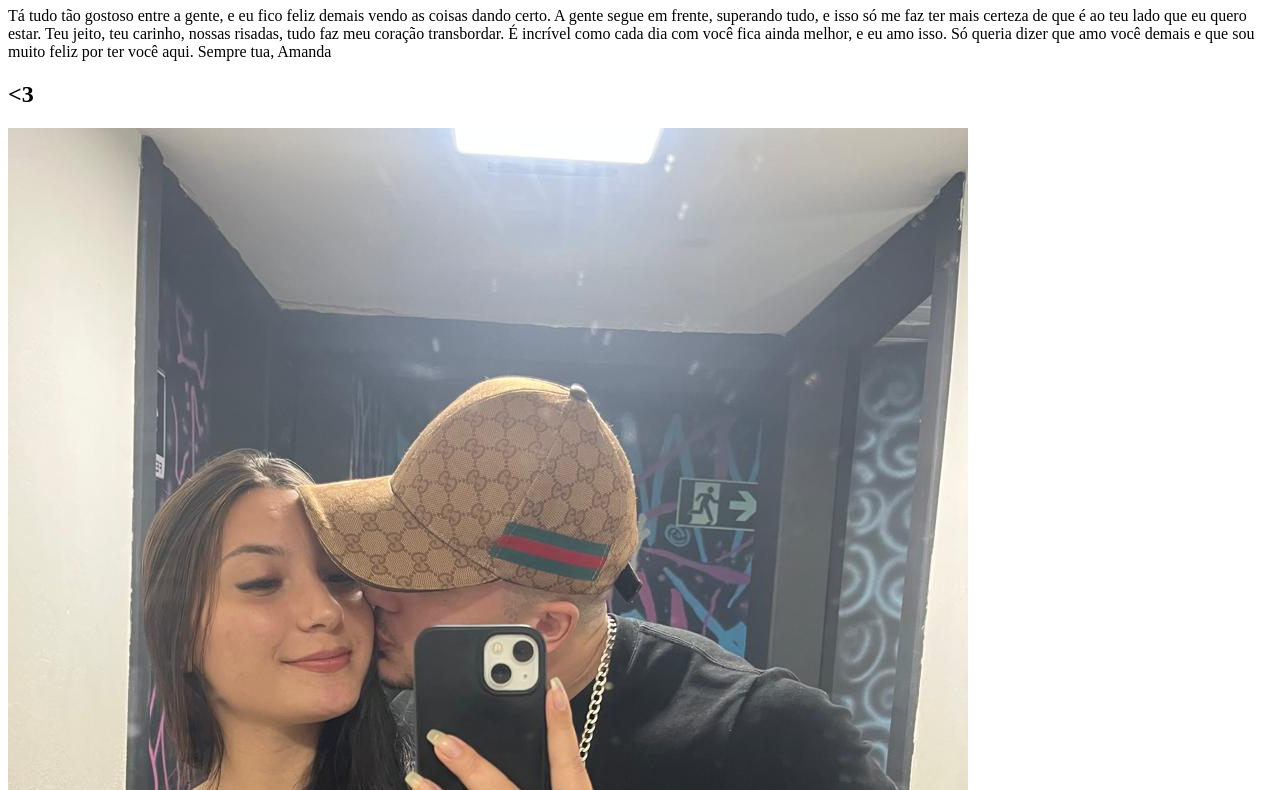
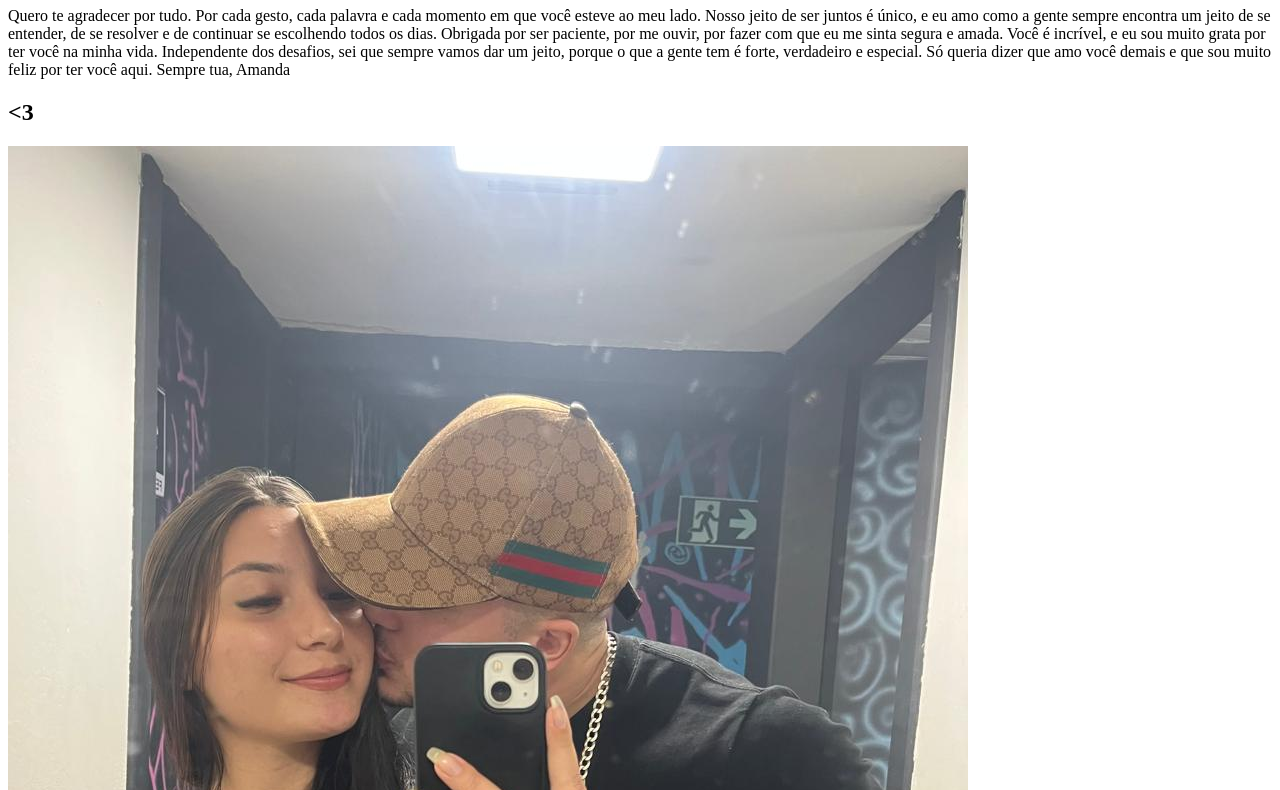
Before and after one commit to amandaavila683/amor, a plain HTML site: page index.html in a window 1280 px wide. Shown: the part 73-863 px from the top of the page. Drawn offline with Linux system fonts and the light colour scheme.

Commit message:
Update index.html

```diff
--- a/index.html
+++ b/index.html
@@ -8,8 +8,9 @@
     </head>
     <body>
     <h1>  Meu amor, </h1>
-    <p> Tá tudo tão gostoso entre a gente, e eu fico feliz demais vendo as coisas dando certo. A gente segue em frente, superando tudo, e isso só me faz ter mais certeza de que é ao teu lado que eu quero estar. Teu jeito, teu carinho, nossas risadas, tudo faz meu coração transbordar. É incrível como cada dia com você fica ainda melhor, e eu amo isso.
+    <p> Quero te agradecer por tudo. Por cada gesto, cada palavra e cada momento em que você esteve ao meu lado. Nosso jeito de ser juntos é único, e eu amo como a gente sempre encontra um jeito de se entender, de se resolver e de continuar se escolhendo todos os dias.
 
+Obrigada por ser paciente, por me ouvir, por fazer com que eu me sinta segura e amada. Você é incrível, e eu sou muito grata por ter você na minha vida. Independente dos desafios, sei que sempre vamos dar um jeito, porque o que a gente tem é forte, verdadeiro e especial.
 
 
         Só queria dizer que amo você demais e que sou muito feliz por ter você aqui.
```
